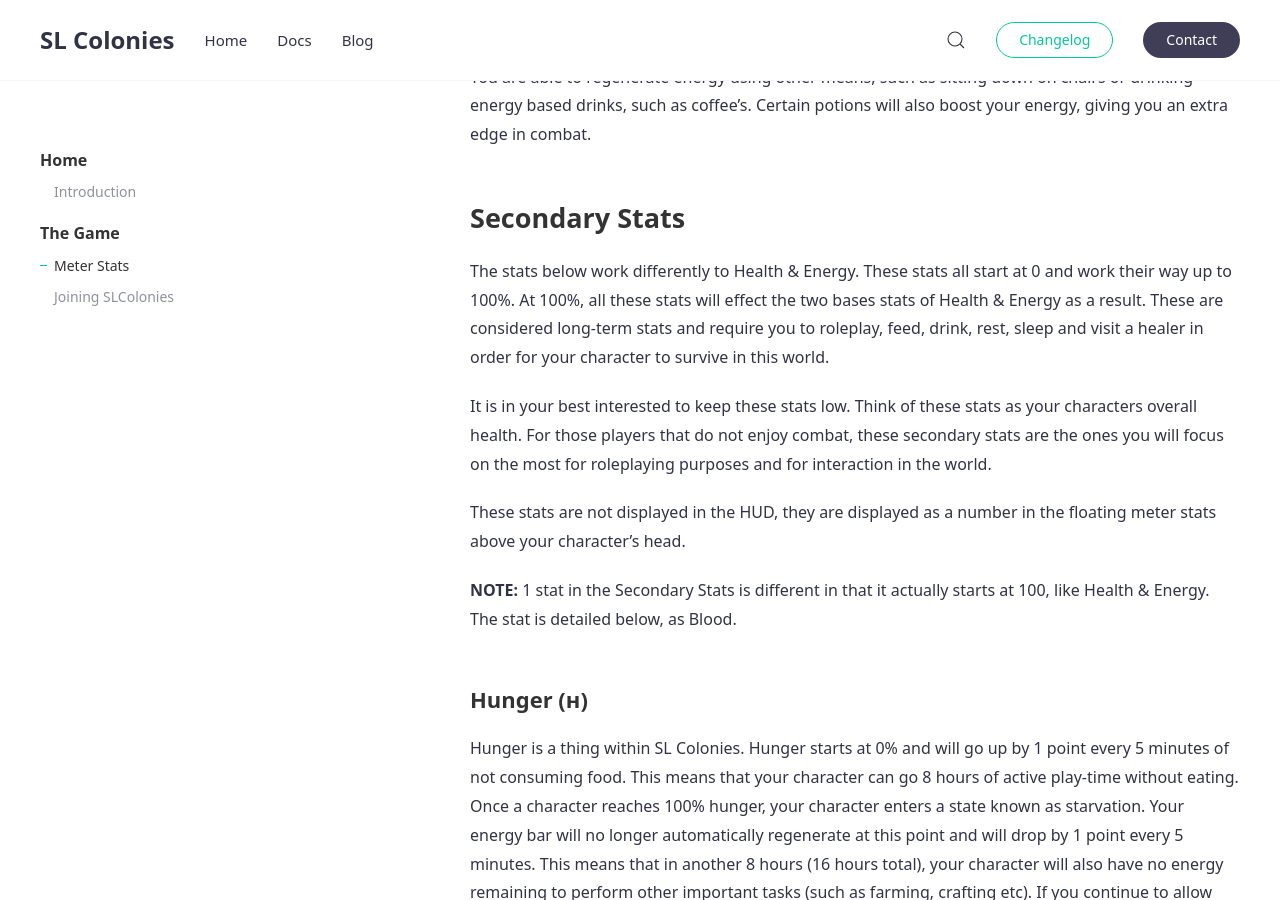
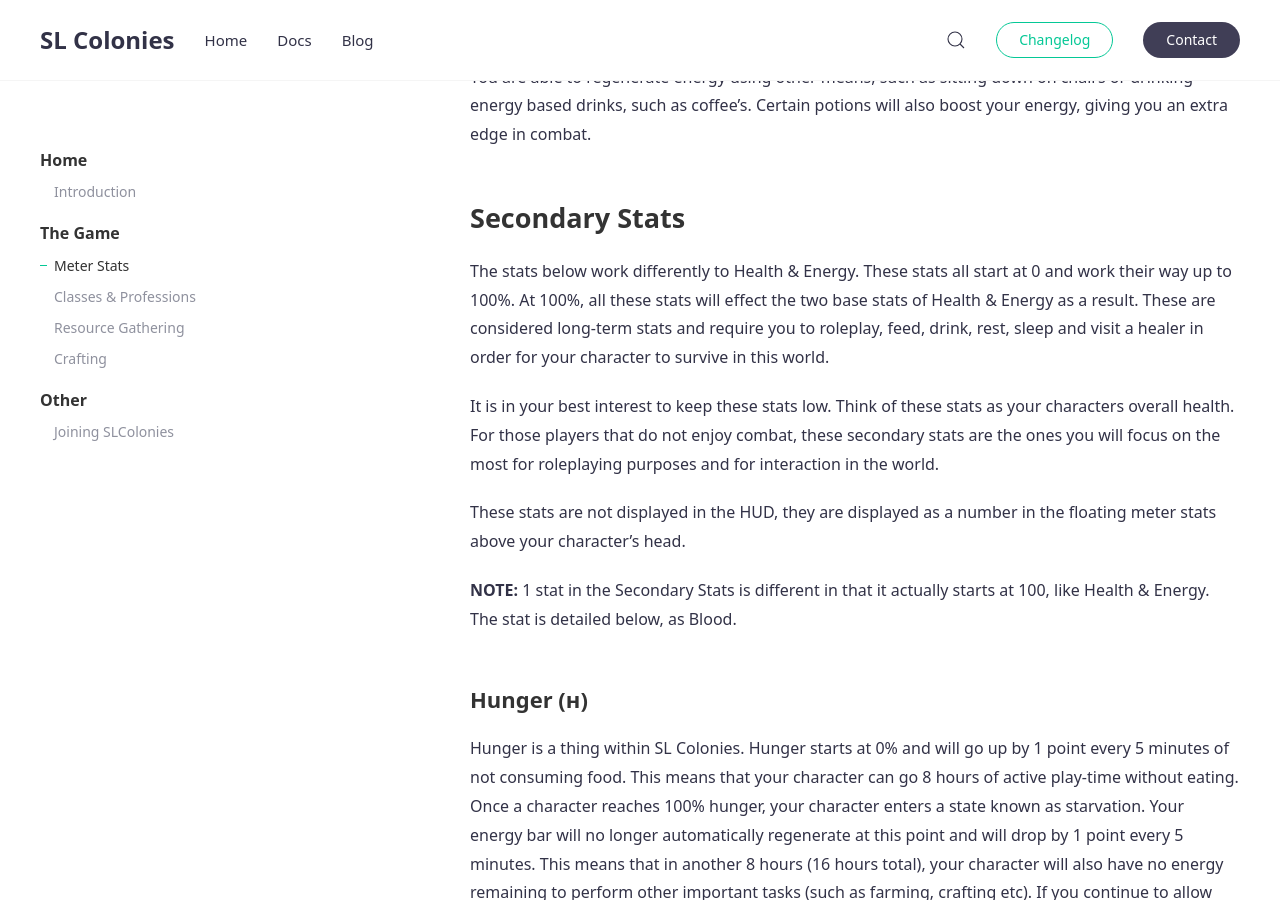
Before and after one commit to SLColonies/Public, a Jekyll site: the page built from _docs/stats.md, in a window 1280 px wide and 900 px high, scrolled down 2521 px. Built offline with Jekyll 4.4.1, drawn with Linux system fonts in a browser that asks for light colours; some of the changed text lies outside the part shown.

Commit message:
New Docs

```diff
--- a/_data/navigation_docs.yml
+++ b/_data/navigation_docs.yml
@@ -4,4 +4,9 @@
 - title: The Game
   docs:
   - stats
+  - classes
+  - resources
+  - crafting
+- title: Other
+  docs:
   - join
--- a/_docs/stats.md
+++ b/_docs/stats.md
@@ -45,9 +45,9 @@
 You are able to regenerate energy using other means, such as sitting down on chairs or drinking energy based drinks, such as coffee's. Certain potions will also boost your energy, giving you an extra edge in combat.
 
 ## Secondary Stats
-The stats below work differently to Health & Energy. These stats all start at 0 and work their way up to 100%. At 100%, all these stats will effect the two bases stats of Health & Energy as a result. These are considered long-term stats and require you to roleplay, feed, drink, rest, sleep and visit a healer in order for your character to survive in this world.
+The stats below work differently to Health & Energy. These stats all start at 0 and work their way up to 100%. At 100%, all these stats will effect the two base stats of Health & Energy as a result. These are considered long-term stats and require you to roleplay, feed, drink, rest, sleep and visit a healer in order for your character to survive in this world.
 
-It is in your best interested to keep these stats low. Think of these stats as your characters overall health. For those players that do not enjoy combat, these secondary stats are the ones you will focus on the most for roleplaying purposes and for interaction in the world.
+It is in your best interest to keep these stats low. Think of these stats as your characters overall health. For those players that do not enjoy combat, these secondary stats are the ones you will focus on the most for roleplaying purposes and for interaction in the world.
 
 These stats are not displayed in the HUD, they are displayed as a number in the floating meter stats above your character's head.
 
@@ -90,14 +90,14 @@
 ### Sickness (s)
 You can get sick via numerous ways in SL Colonies. Poison traps, poison arrows and coated blades. As well as poisoned foods and drinks.
 
-Sickness will always remain at 0% unless you gain a sickness by being poisoned. If you are poisoned, your bar will decrease by 1 point every 5 minutes until it hits 0 (8 hours). Once you hit 0, your health bar will begin to drain by 1 point every 5 minutes (8 hours). This gives you 16 hours of active play-time without curing a sickness.
+Sickness will always remain at 0% unless you gain a sickness by being poisoned. If you are poisoned, your bar will increase by 1 point every 5 minutes until it hits 100 (8 hours). Once you hit 100% sickness, your health bar will begin to drain by 1 point every 5 minutes (8 hours). This gives you 16 hours of active play-time without curing a sickness.
 
 Different poisons can effect your sickness bar in different ways. Such as a slow poison, or a fast poison or even instant poisons depending on their potency and rarity. Some poisons used by Assassins can even kill instantly. Of course, these types of poisons are extremely rare!
 
 The only way to cure sickness is to see a healer or to take medicine. Most sickness requires you to visit a healer and lay down until cured, as many medicines are quite expensive to create and own.
 
 ### Tiredness (т)
-Tiredness is separate to your Energy Points in that it is a stat which determines your characters overall tireness and lack of sleep. You will become tired and require rest to regenerate. Your characters needs to lay in a bed to regenerate this stat.
+Tiredness is separate to your Energy Points in that it is a stat which determines your characters overall tireness and lack of sleep. You will become tired and require rest to regenerate. Your character needs to lay in a bed to regenerate this stat.
 
 Tiredness starts at 0% and will work its way up to 100%. 1 point every 5 minutes by default (8 hours). At this point, your character will be exhausted, your Energy will no longer automatically regenerate and will instead drain at 1 point every 5 minutes (8 minutes) until it then begins to drain Health at also 1 point every 5 minutes (another 8 hours, total of 24 hours before unconsciousness).
 
```
Also changed, not shown: other parts of _docs/stats.md (+3 -3 lines), _docs/classes.md (added, +41 -0 lines), _docs/crafting.md (added, +22 -0 lines), _docs/resources.md (added, +28 -0 lines).
